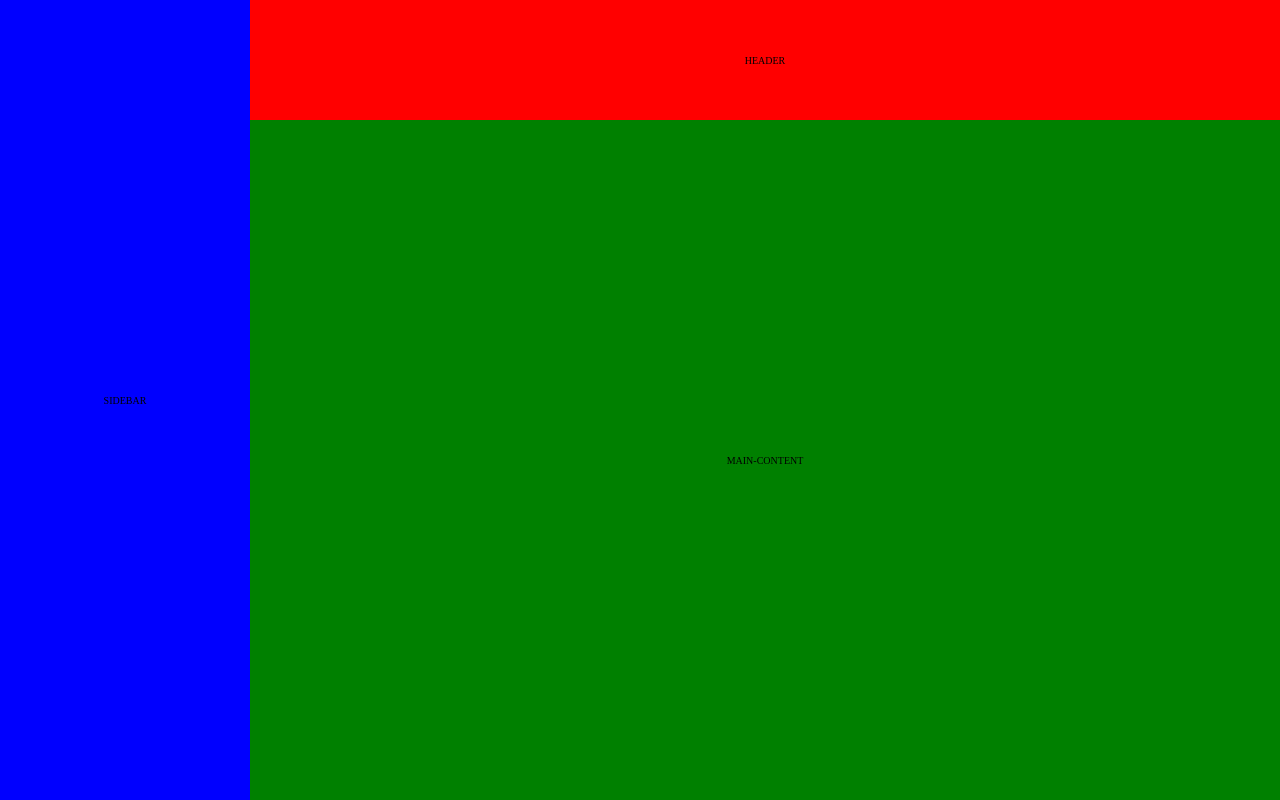
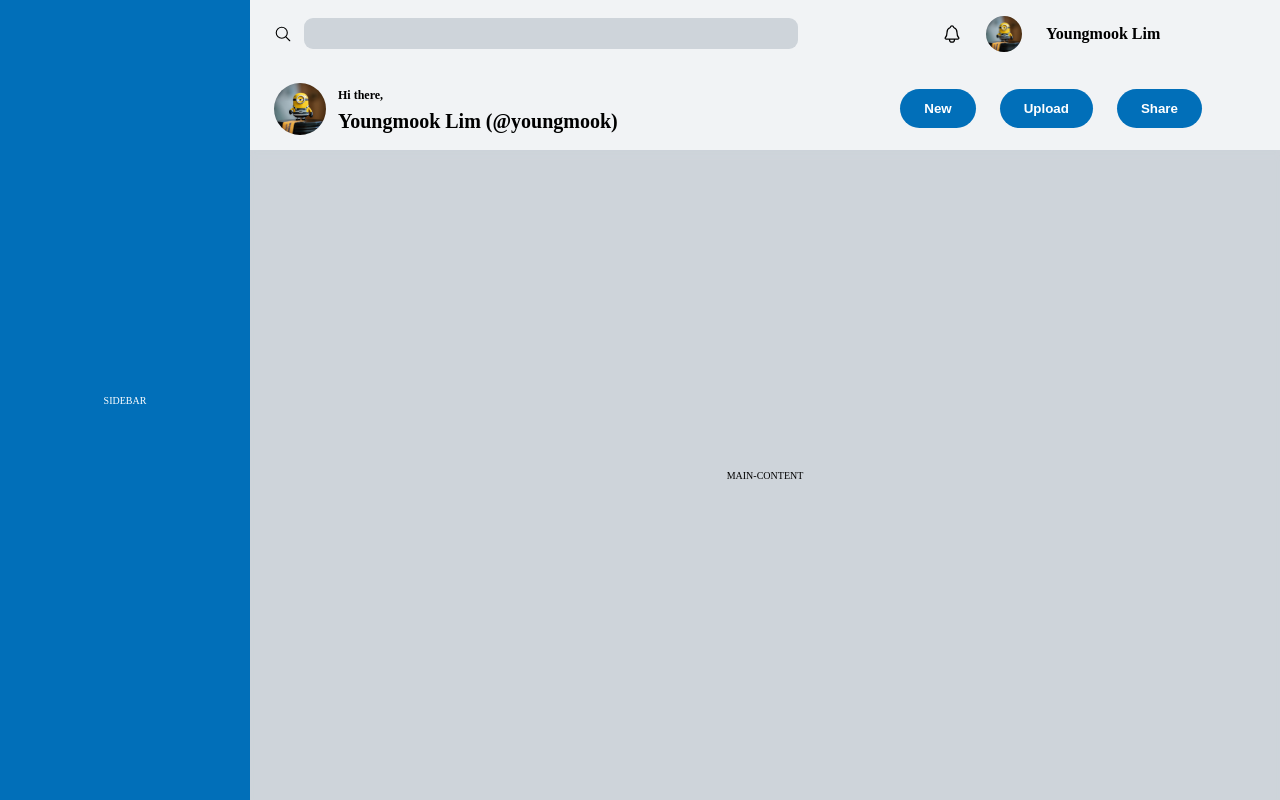
Before and after one commit to Youngmook-Lim/odin-admin-dashboard, a plain HTML site: page index.html in a window 1280 px wide. Drawn offline with nearby package versions, Linux system fonts and the light colour scheme.

Commit message:
Complete header section

```diff
--- a/index.html
+++ b/index.html
@@ -5,11 +5,53 @@
     <meta http-equiv="X-UA-Compatible" content="IE=edge" />
     <meta name="viewport" content="width=device-width, initial-scale=1.0" />
     <link rel="stylesheet" href="style.css" />
+    <script
+      type="module"
+      src="https://unpkg.com/ionicons@5.5.2/dist/ionicons/ionicons.esm.js"
+    ></script>
+    <script
+      nomodule
+      src="https://unpkg.com/ionicons@5.5.2/dist/ionicons/ionicons.js"
+    ></script>
     <title>Admin Dashboard</title>
   </head>
   <body>
     <div class="container">
-      <header class="header">HEADER</header>
+      <header class="header">
+        <div class="header__search">
+          <ion-icon
+            class="header__search--icon icon"
+            name="search-outline"
+          ></ion-icon>
+          <input class="header__search--searchbar" type="text" />
+        </div>
+        <div class="header__icons">
+          <ion-icon
+            class="header__icons--notification icon"
+            name="notifications-outline"
+          ></ion-icon>
+          <img
+            class="header__icons--profile"
+            src="img/profile.jpg"
+            alt="Profile picture"
+          />
+          <h2>Youngmook Lim</h2>
+        </div>
+        <div class="header__main">
+          <img
+            class="header__icons--profile profile--big"
+            src="img/profile.jpg"
+            alt="Profile picture"
+          />
+          <p>Hi there,</p>
+          <h2>Youngmook Lim (@youngmook)</h2>
+        </div>
+        <div class="header__buttons">
+          <button class="header__buttons--new btn">New</button>
+          <button class="header__buttons--upload btn">Upload</button>
+          <button class="header__buttons--share btn">Share</button>
+        </div>
+      </header>
       <section class="sidebar">SIDEBAR</section>
       <section class="main-content">MAIN-CONTENT</section>
     </div>
--- a/style.css
+++ b/style.css
@@ -1,3 +1,8 @@
+/* - Font-sizes (px):
+10 / 12 / 14 / 16 / 18 / 20 / 24 / 30 / 36 / 44 / 52 / 62 / 74 / 86 / 98
+- SPACING SYSTEM (px)
+2 / 4 / 8 / 12 / 16 / 24 / 32 / 48 / 64 / 80 / 96 / 128 */
+
 * {
   margin: 0;
   padding: 0;
@@ -12,7 +17,7 @@ html {
   height: 100vh;
   display: grid;
   grid-template-columns: 25rem auto;
-  grid-template-rows: 12rem auto;
+  grid-template-rows: 15rem auto;
 }
 
 .header {
@@ -20,7 +25,97 @@ html {
   align-items: center;
   justify-items: center;
   grid-column: 2 / 3;
-  background-color: red;
+  background-color: #f1f3f5;
+  grid-template-columns: 5fr 4fr;
+  overflow: auto;
+}
+
+.header__search--icon {
+  height: 1.8rem;
+  width: 1.8rem;
+}
+
+.header__search {
+  display: flex;
+  justify-content: center;
+  align-items: center;
+  width: 100%;
+  padding: 1.2rem 2.4rem;
+  gap: 1.2rem;
+}
+
+.header__search--searchbar {
+  flex: 1;
+  border-radius: 9px;
+  border: none;
+  background-color: #ced4da;
+  padding: 0.8rem 1.6rem;
+}
+
+.header__icons {
+  width: 100%;
+  display: flex;
+  justify-content: center;
+  align-items: center;
+  gap: 2.4rem;
+  padding: 1.2rem 2.4rem;
+}
+
+.header__icons--notification {
+  height: 2rem;
+  width: 2rem;
+}
+
+.header__icons--profile {
+  height: 3.6rem;
+  width: 3.6rem;
+  border-radius: 50%;
+}
+
+.header__icons h2 {
+  font-size: 1.6rem;
+}
+
+.header__main {
+  justify-self: left;
+  display: grid;
+  grid-template-columns: auto 1fr;
+  grid-template-rows: 1fr 1fr;
+  /* justify-items: center; */
+  align-items: center;
+  column-gap: 1.2rem;
+  padding: 1.2rem 2.4rem;
+}
+
+.header__main p {
+  font-size: 1.2rem;
+  font-weight: 700;
+}
+
+.header__main h2 {
+  font-size: 2rem;
+}
+
+.header__buttons {
+  display: flex;
+  gap: 2.4rem;
+}
+
+.btn {
+  cursor: pointer;
+  border: none;
+  padding: 1.2rem 2.4rem;
+  background-color: #016fb9;
+  font-weight: 700;
+  color: white;
+  border-radius: 50px;
+}
+
+.profile--big {
+  height: 5.2rem;
+  width: 5.2rem;
+  border-radius: 50%;
+  grid-row: 1 / -1;
 }
 
 .sidebar {
@@ -28,8 +123,8 @@ html {
   align-items: center;
   justify-items: center;
   grid-row: 1 / -1;
-  /* grid-column: 1 / 2; */
-  background-color: blue;
+  background-color: #016fb9;
+  color: white;
 }
 
 .main-content {
@@ -37,5 +132,6 @@ html {
   align-items: center;
   justify-items: center;
   grid-column: 2 / 3;
-  background-color: green;
+  background-color: #ced4da;
+  box-shadow: inset 0 5px 5px #ced4da;
 }
```
Also changed, not shown: dashboard-project.png (deleted), img/profile.jpg (added), img/profile_1.jpg (added), img/profile_2.jpg (added), img/profile_3.png (added), img/profile_4.jpg (added).
